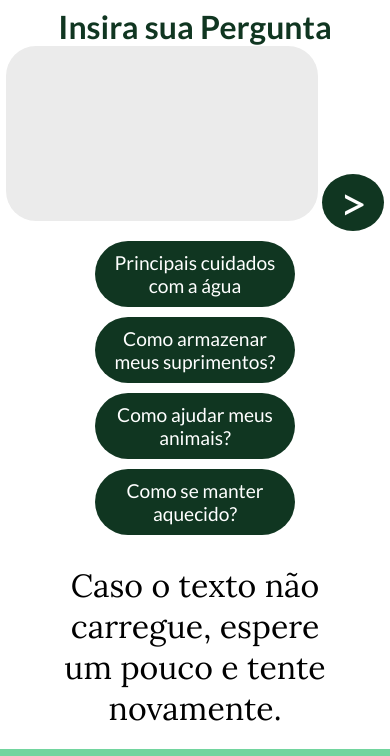
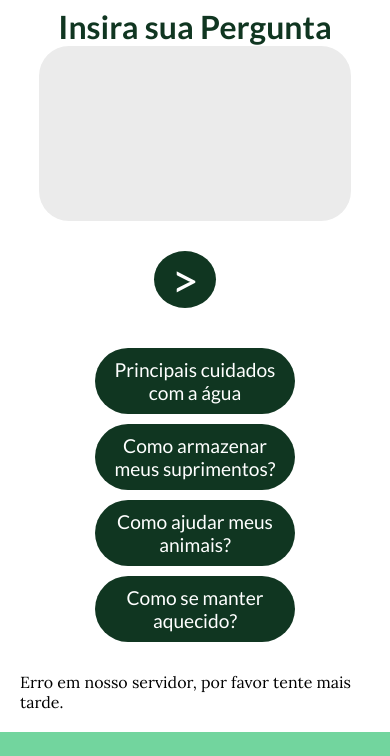
Before and after one commit to DiogoJP202/ProjetoAmparoAoRS, a plain HTML site: page pages/precisoDeAjuda.html in a window 390 px wide. Both pictures are taken after a click on the button "Principais cuidados com a água". Shown: the part 67-823 px from the top of the page. Drawn offline with nearby package versions, Linux system fonts and the light colour scheme; no server answers; grey boxes are pictures that could not be loaded.

Commit message:
loading adicionado e deday para envios de requisições adicionado.

```diff
--- a/assets/js/index.js
+++ b/assets/js/index.js
@@ -15,9 +15,21 @@ document.addEventListener("click", event => {
     if(element.classList.contains("btnPergunta")) return enviarResposta(element.value);
 });
 
+// Requisição ao servidor
 function enviarResposta(texto){
-    console.log(texto)
     const newLocal = "https://api-projetoamparoaors.onrender.com/pergunta";
+
+    // Div Html para mostrar que a resposta está sendo processada.
+    const loader = document.createElement("div");
+    loader.classList.add("loader");
+
+    // Adiciona uma animação de carregamento enquanto a resposta não retorna.
+    localResultado.innerHTML = "";
+    localResultado.appendChild(loader);
+
+    // Defini se o usuário irá poder fazer uma pergunta.
+    poderPerguntar(false);
+
     axios.get(newLocal, {
         params: {
           pergunta: texto
@@ -25,6 +37,35 @@ function enviarResposta(texto){
       })
     .then(response => {
         localResultado.innerHTML =  response.data;
+
+        // Define um delay de 3 segundos para fazer a outra pergunta.
+        setTimeout(() => poderPerguntar(true), 3000);
     })
-    .catch(error => console.log(error));
+    .catch(error => {
+        console.log(error);
+        localResultado.innerHTML = "Erro em nosso servidor, por favor tente mais tarde."
+
+        // Define um delay de 3 segundos para fazer a outra pergunta.
+        setTimeout(() => poderPerguntar(true), 3000);
+    });
 }
+
+function poderPerguntar(statusBotoes){
+    const botoes = document.querySelectorAll(".btnPergunta");
+    const inputSubmit = document.querySelector("input[type='submit']");
+    if(!statusBotoes){
+        for(botao of botoes){
+            botao.setAttribute("disabled", true);
+            botao.style.cursor = "progress";
+            inputSubmit.setAttribute("disabled", true);
+            inputSubmit.style.cursor = "progress";
+        }
+    } else {
+        for(botao of botoes){
+            botao.removeAttribute("disabled");
+            botao.style.cursor = "pointer";
+            inputSubmit.removeAttribute("disabled");
+            inputSubmit.style.cursor = "pointer";
+        }
+    }
+}
--- a/assets/styles/ajuda.css
+++ b/assets/styles/ajuda.css
@@ -33,6 +33,11 @@ main #Perguntas > label{
     font-weight: 600;
 }
 
+main #Perguntas > div{
+    display: flex;
+    align-items: center;
+}
+
 main #Perguntas textarea{
     width: 80vw;
     padding: 15px;
@@ -45,6 +50,7 @@ main #Perguntas textarea{
 
 main #Perguntas input[type=submit]{
     width: 62px;
+    margin-left: 10px;
     font-family: "lato", Arial, Helvetica, sans-serif;
     font-size: 3em;
     color: #fff;
--- /dev/null
+++ b/assets/styles/loading.css
@@ -0,0 +1,17 @@
+@charset "UTF-8";
+
+@import url(cores.css);
+
+.loader {
+    border: 20px solid #f3f3f3;
+    border-top: 20px solid var(--cor2);
+    border-radius: 50%;
+    width: 100px;
+    height: 100px;
+    animation: spin 2s linear infinite;
+}
+
+@keyframes spin {
+    0% { transform: rotate(0deg); }
+    100% { transform: rotate(360deg); }
+}
--- a/assets/styles/mediaQueries.css
+++ b/assets/styles/mediaQueries.css
@@ -1,3 +1,14 @@
+@media (max-width: 450px) {
+    main #Perguntas > div{
+        display: flex;
+        flex-direction: column;
+    }
+    main #Perguntas input[type=submit]{
+        width: 75px;
+        margin: 30px;
+    }
+}
+
 @media screen and (min-width: 768px){
     #sobre{
         flex-direction: row !important;
--- a/pages/precisoDeAjuda.html
+++ b/pages/precisoDeAjuda.html
@@ -11,6 +11,7 @@
     <link rel="stylesheet" href="../assets/styles/mobile.css" media="all">
     <link rel="stylesheet" href="../assets/styles/mediaQueries.css">
     <link rel="stylesheet" href="../assets/styles/ajuda.css" media="all">
+    <link rel="stylesheet" href="../assets/styles/loading.css">
 </head>
 <body>
     <header>
@@ -72,6 +73,7 @@
             </div>
         </section>
     </footer>
+    <!--Biblioteca Axios para facilitar requisições HTTP-->
     <script src="https://unpkg.com/axios/dist/axios.min.js"></script>
     <script src="../assets/js/index.js"></script>
 </body>
```
Also changed, not shown: pages/queroAjudar.html (+2 -0 lines).
